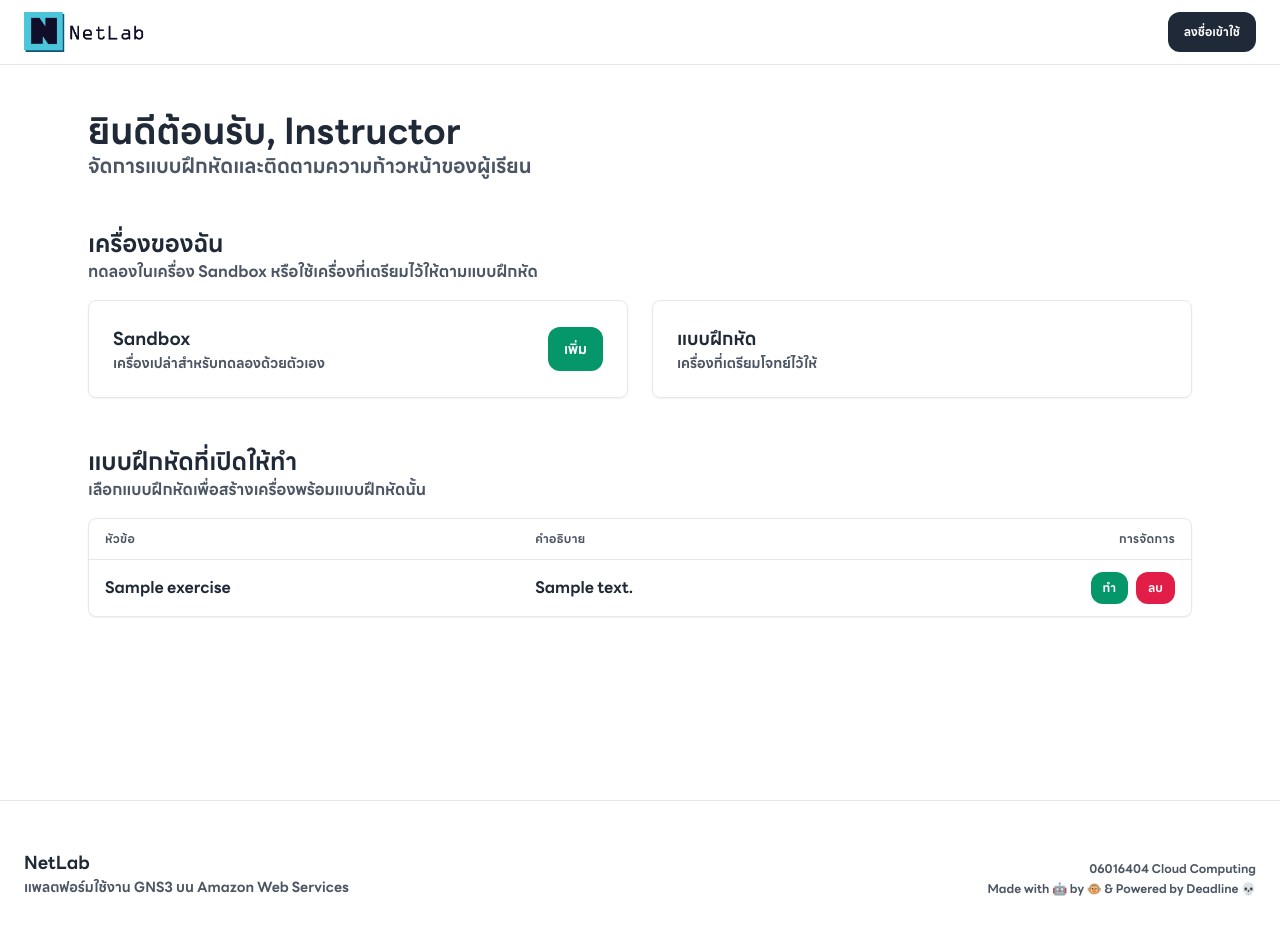
After one commit to Kawaiiow/GNS3VM_Spawner, a FastAPI app: template frontend/app/template/instructor/dashboard.html in a window 1280 px wide. The commit adds this page. Run offline with FastAPI, Linux system fonts and the light colour scheme; the template is opened without the code that fills it: most values are stand-ins (such as "Sample title", 1, 10 or a date in 2020); some libraries are stand-ins or nearby versions.

Commit message:
add instructor template

```diff
--- a/frontend/app/main.py
+++ b/frontend/app/main.py
@@ -2,9 +2,8 @@ from fastapi import FastAPI, Request, Form, status
 from fastapi.staticfiles import StaticFiles
 from fastapi.templating import Jinja2Templates
 from fastapi.responses import RedirectResponse
-from router import admin
-import uvicorn, httpx
-import os
+from router import instructor, admin
+import uvicorn, httpx, os
 
 BACKEND_URL = os.getenv("BACKEND_URL", "http://localhost:8000")
 
@@ -56,6 +55,7 @@ def render_profile(request: Request):
         return template.TemplateResponse(request=request, name="503.html", status_code=status.HTTP_503_SERVICE_UNAVAILABLE)
     return template.TemplateResponse(request=request, name="profile.html", context={"user": response.json()})
 
+app.include_router(instructor.router, prefix="/instructor")
 app.include_router(admin.router, prefix="/admin")
 
 @app.post("/signout")
--- a/frontend/app/router/admin.py
+++ b/frontend/app/router/admin.py
@@ -1,9 +1,7 @@
 from fastapi import APIRouter, Request, Form, status
 from fastapi.templating import Jinja2Templates
 from fastapi.responses import RedirectResponse
-import httpx
-
-import os
+import httpx, os
 
 BACKEND_URL = os.getenv("BACKEND_URL", "http://localhost:8000")
 
--- /dev/null
+++ b/frontend/app/template/instructor/dashboard.html
@@ -0,0 +1,147 @@
+<!DOCTYPE html>
+<html lang="en">
+<head>
+    {% include "component/head.html" %}
+    <title>แดชบอร์ด - NetLab</title>
+</head>
+<body class="bg-white">
+    {% include "component/navbar.html" %}
+    <div class="max-w-6xl min-h-screen mx-auto px-6 py-28">
+        {% set sb = user.instances | selectattr("exercise_id", "none") | first %}
+        {% set ex = user.instances | rejectattr("exercise_id", "none") | first %}
+        <p class="text-gray-800 text-4xl">ยินดีต้อนรับ, {{ request.cookies.get("username", "Instructor") }}</p>
+        <p class="text-gray-600 text-xl mb-12">จัดการแบบฝึกหัดและติดตามความก้าวหน้าของผู้เรียน</p>
+        <p class="text-gray-800 text-2xl">เครื่องของฉัน</p>
+        <p class="text-gray-600 text-base mb-4">ทดลองในเครื่อง Sandbox หรือใช้เครื่องที่เตรียมไว้ให้ตามแบบฝึกหัด</p>
+        <div class="grid gap-6 md:grid-cols-2 mb-12">
+            <div class="rounded-lg border shadow-sm p-6">
+                <div class="flex items-center justify-between">
+                    <div>
+                        <p class="text-gray-800 text-lg">Sandbox</p>
+                        <p class="text-gray-600 text-sm">เครื่องเปล่าสำหรับทดลองด้วยตัวเอง</p>
+                    </div>
+                    {% if not sb %}
+                    <form action="/instructor/instance/create" method="POST">
+                        <button type="submit" class="bg-emerald-600 hover:bg-emerald-700 transition-colors duration-200 ease-in-out text-white px-4 py-3 rounded-xl text-sm">เพิ่ม</button>
+                    </form>
+                    {% elif sb.state not in ["running", "stopped"] %}
+                    <p class="bg-gray-600 text-gray-200 px-4 py-3 rounded-xl text-sm">รอ...</p>
+                    {% endif %}
+                </div>
+                {% if sb and sb.state in ["running", "stopped"] %}
+                <div class="text-gray-600 text-sm my-4">
+                    <hr class="mb-4">
+                    <p class="text-gray-600 text-sm">ชื่อ Sandbox</p>
+                    <p class="text-gray-800 text-lg">{{ sb.name }}</p>
+                    <p class="text-gray-600 text-sm">สถานะ</p>
+                    <p class="text-gray-800 text-lg">{{ sb.state }}</p>
+                    <p class="text-gray-600 text-sm">Public IP</p>
+                    <p class="text-gray-800 text-lg">{{ sb.public_ip or "-" }}</p>
+                    <p class="text-gray-600 text-sm">ชื่อผู้ใช้ GNS3</p>
+                    <p class="text-gray-800 text-lg">{{ sb.gns3_user }}</p>
+                    <p class="text-gray-600 text-sm">รหัสผ่าน GNS3</p>
+                    <p class="text-gray-800 text-lg">{{ sb.gns3_password }}</p>
+                </div>
+                <div class="flex gap-2">
+                    <form action="/instructor/instance/{{ 'stop' if sb.state == 'running' else 'start' }}/{{ sb.instance_id }}" method="POST" class="w-full">
+                        {% if sb.state == "running" %}
+                        <button type="submit" class="w-full text-xs px-3 py-2 bg-amber-500 hover:bg-yellow-600 transition-colors duration-200 ease-in-out rounded-xl text-white">หยุด</button>
+                        {% else %}
+                        <button type="submit" class="w-full text-xs px-3 py-2 bg-emerald-600 hover:bg-emerald-700 transition-colors duration-200 ease-in-out rounded-xl text-white">เริ่ม</button>
+                        {% endif %}
+                    </form>
+                    <form action="/instructor/instance/delete/{{ sb.instance_id }}" method="POST" class="w-full">
+                        <button type="submit" class="w-full text-xs px-3 py-2 bg-rose-600 hover:bg-rose-700 transition-colors duration-200 ease-in-out rounded-xl text-white">ลบ</button>
+                    </form>
+                </div>
+                {% endif %}
+            </div>
+            <div class="rounded-lg border shadow-sm p-6">
+                <div class="flex items-center justify-between">
+                    <div>
+                        <p class="text-gray-800 text-lg">แบบฝึกหัด</p>
+                        <p class="text-gray-600 text-sm">เครื่องที่เตรียมโจทย์ไว้ให้</p>
+                    </div>
+                    {% if ex and ex.state not in ["running", "stopped"] %}
+                    <p class="bg-gray-600 text-gray-200 px-4 py-3 rounded-xl text-sm">รอ...</p>
+                    {% endif %}
+                </div>
+                {% if ex and ex.state in ["running", "stopped"] %}
+                <div class="text-gray-600 text-sm my-4">
+                    <hr class="mb-4">
+                    <p class="text-gray-600 text-sm">ชื่อแบบฝึกหัด</p>
+                    <p class="text-gray-800 text-lg">{{ ex.name }}</p>
+                    <p class="text-gray-600 text-sm">สถานะ</p>
+                    <p class="text-gray-800 text-lg">{{ ex.state }}</p>
+                    <p class="text-gray-600 text-sm">Public IP</p>
+                    <p class="text-gray-800 text-lg">{{ ex.public_ip or "-" }}</p>
+                    <p class="text-gray-600 text-sm">ชื่อผู้ใช้ GNS3</p>
+                    <p class="text-gray-800 text-lg">{{ ex.gns3_user }}</p>
+                    <p class="text-gray-600 text-sm">รหัสผ่าน GNS3</p>
+                    <p class="text-gray-800 text-lg">{{ ex.gns3_password }}</p>
+                </div>
+                <div class="flex gap-2">
+                    <form action="/instructor/instance/{{ 'stop' if ex.state == 'running' else 'start' }}/{{ ex.instance_id }}" method="POST" class="w-full">
+                        {% if ex.state == "running" %}
+                        <button type="submit" class="w-full text-xs px-3 py-2 bg-amber-500 hover:bg-yellow-600 transition-colors duration-200 ease-in-out rounded-xl text-white">หยุด</button>
+                        {% else %}
+                        <button type="submit" class="w-full text-xs px-3 py-2 bg-emerald-600 hover:bg-emerald-700 transition-colors duration-200 ease-in-out rounded-xl text-white">เริ่ม</button>
+                        {% endif %}
+                    </form>
+                    <form action="/instructor/instance/delete/{{ ex.instance_id }}" method="POST" class="w-full">
+                        <button type="submit" class="w-full text-xs px-3 py-2 bg-rose-600 hover:bg-rose-700 transition-colors duration-200 ease-in-out rounded-xl text-white">ลบ</button>
+                    </form>
+                </div>
+                {% endif %}
+            </div>
+        </div>
+        <div class="flex items-center justify-between mb-4">
+            <div>
+                <p class="text-gray-800 text-2xl">แบบฝึกหัดที่เปิดให้ทำ</p>
+                <p class="text-gray-600 text-base">เลือกแบบฝึกหัดเพื่อสร้างเครื่องพร้อมแบบฝึกหัดนั้น</p>
+            </div>
+            {% if sb and sb.state == "running" %}
+            <form id="save" action="/instructor/exercise/create" method="POST">
+                <input type="hidden" name="instance_id" value="{{ sb.instance_id }}">
+                <button type="submit" class="bg-gray-800 hover:bg-gray-900 transition-colors duration-200 ease-in-out text-white px-4 py-3 rounded-xl text-sm">เพิ่ม</button>
+            </form>
+            {% endif %}
+        </div>
+        {% if sb and sb.state == "running" %}
+        <div class="flex gap-2 mb-4">
+            <input form="save" type="text" name="title" placeholder="หัวข้อ" required class="w-full bg-white border rounded-xl px-4 py-3 text-sm text-gray-800 placeholder-gray-600">
+            <input form="save" type="text" name="description" placeholder="คำอธิบาย" required class="w-full bg-white border rounded-xl px-4 py-3 text-sm text-gray-800 placeholder-gray-600">
+        </div>
+        {% endif %}
+        <div class="bg-white border rounded-lg overflow-x-auto shadow-sm">
+            <table class="min-w-lg w-full">
+                <tr class="text-xs text-gray-600 tracking-wide">
+                    <th class="px-4 py-3 text-left">หัวข้อ</th>
+                    <th class="px-4 py-3 text-left">คำอธิบาย</th>
+                    <th class="px-4 py-3 text-right">การจัดการ</th>
+                </tr>
+                {% for exercise in exercises %}
+                <tr class="border-t">
+                    <td class="px-4 py-3 text-left text-gray-800 whitespace-nowrap">{{ exercise.title }}</td>
+                    <td class="px-4 py-3 text-left text-gray-800 whitespace-nowrap">{{ exercise.description }}</td>
+                    <td class="px-4 py-3 text-right">
+                        <div class="flex justify-end gap-2">
+                            {% if exercise.status != "failed" and not ex %}
+                            <form action="/instructor/instance/create" method="POST" class="inline">
+                                <input type="hidden" name="exercise_id" value="{{ exercise.exercise_id }}">
+                                <button type="submit" class="text-xs px-3 py-2 bg-emerald-600 hover:bg-emerald-700 transition-colors duration-200 ease-in-out rounded-xl text-white">ทำ</button>
+                            </form>
+                            {% endif %}
+                            <form action="/instructor/exercise/delete/{{ exercise.exercise_id }}" method="POST" class="inline">
+                                <button type="submit" class="text-xs px-3 py-2 bg-rose-600 hover:bg-rose-700 transition-colors duration-200 ease-in-out rounded-xl text-white">ลบ</button>
+                            </form>
+                        </div>
+                    </td>
+                </tr>
+                {% endfor %}
+            </table>
+        </div>
+    </div>
+    {% include "component/footer.html" %}
+</body>
+</html>
--- a/frontend/app/template/profile.html
+++ b/frontend/app/template/profile.html
@@ -8,7 +8,7 @@
     {% include "component/navbar.html" %}
     <div class="max-w-md mx-auto min-h-screen px-6 py-28">
         <div class="flex flex-col items-center text-center mb-8">
-            <div class="flex items-center justify-center w-24 h-24 rounded-full bg-gray-800 text-white text-4xl mb-4">{{ user.full_name[0].upper() }}</div>
+            <div class="flex items-center justify-center w-24 h-24 rounded-full bg-gray-800 text-white text-4xl mb-4">{{ user.username[0].upper() }}</div>
             <p class="text-2xl text-gray-800">{{ user.full_name }}</p>
             <p class="text-base text-gray-600 mb-2">@{{ user.username }}</p>
             <span class="inline-flex items-center rounded-full bg-gray-800 px-3 py-1 text-sm text-white">{{ user.role }}</span>
```
Also changed, not shown: frontend/app/router/instructor.py (added, +80 -0 lines).
